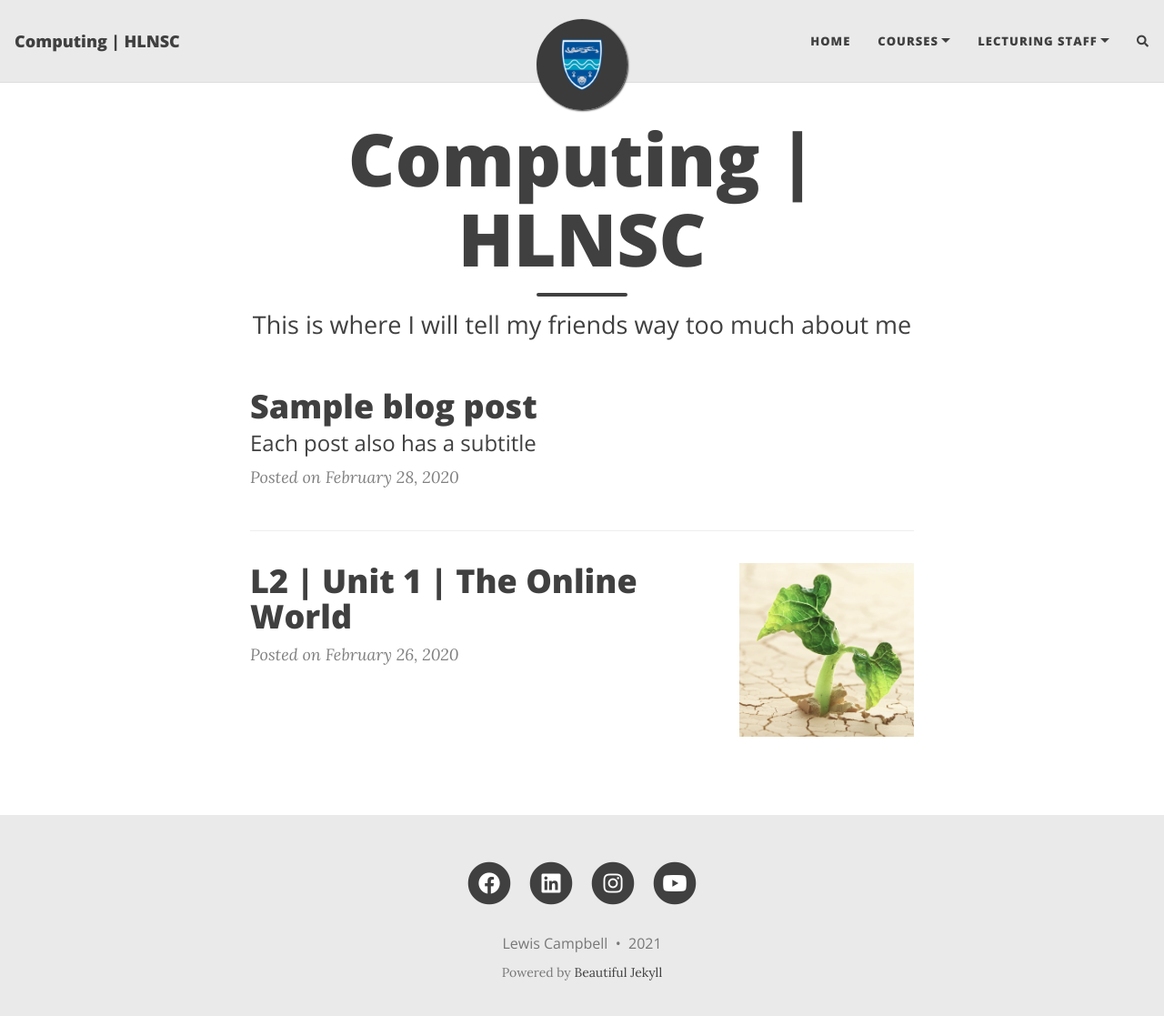
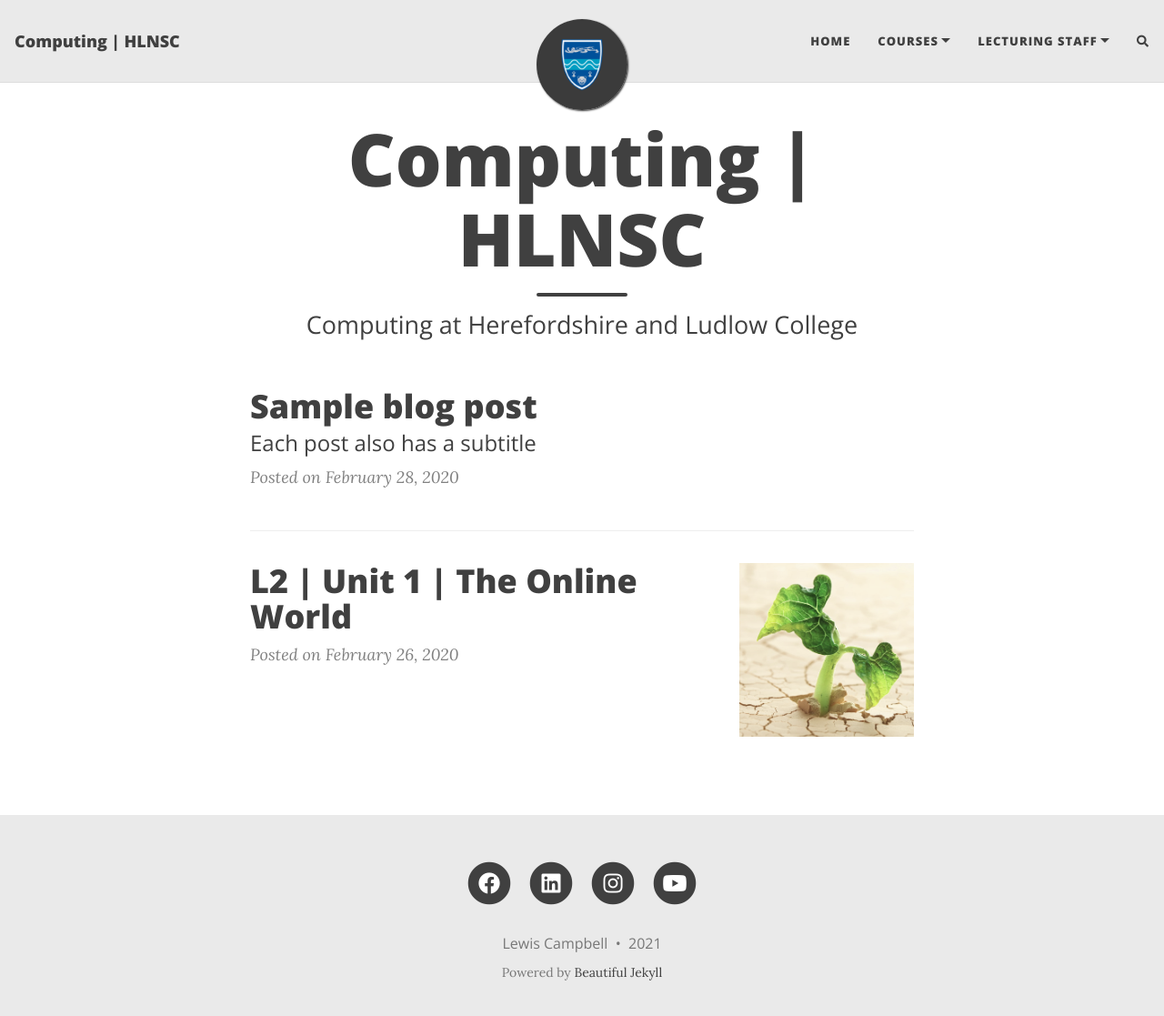
Before and after one commit to Computing-HLNSC/computing-hlnsc.github.io, a Jekyll site: the page built from index.html, in a window 1280 px wide and 1130 px high. Shown: the top 1117 px of the window at 91% size. Built offline with Jekyll 4.4.1, drawn with Linux system fonts in a browser that asks for light colours; nearby versions of some CDN libraries; the list of posts is cut into pages by our own code; comment, search, counter and statistics services are not loaded.

Commit message:
Update index.html

```diff
--- a/index.html
+++ b/index.html
@@ -1,5 +1,5 @@
 ---
 layout: home
 title: Computing | HLNSC
-subtitle: This is where I will tell my friends way too much about me
+subtitle: Computing at Herefordshire and Ludlow College
 ---
```
